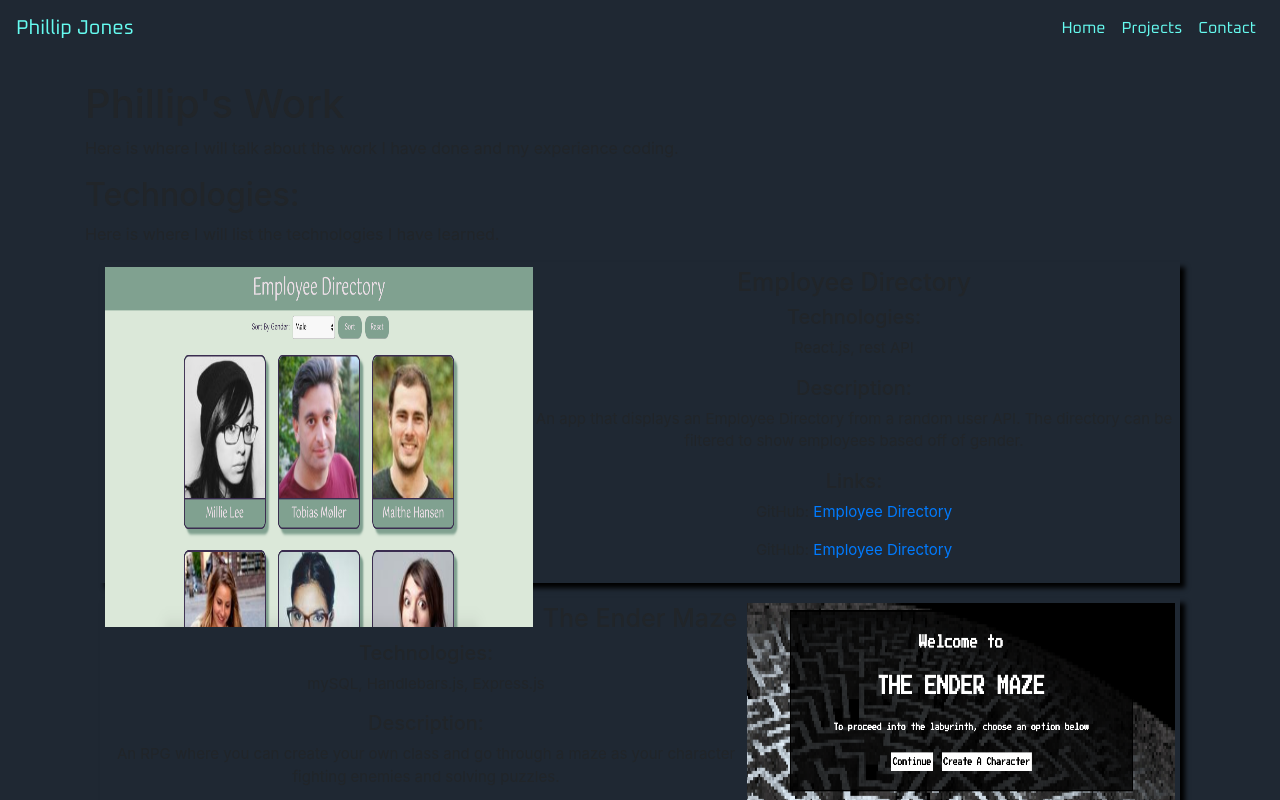
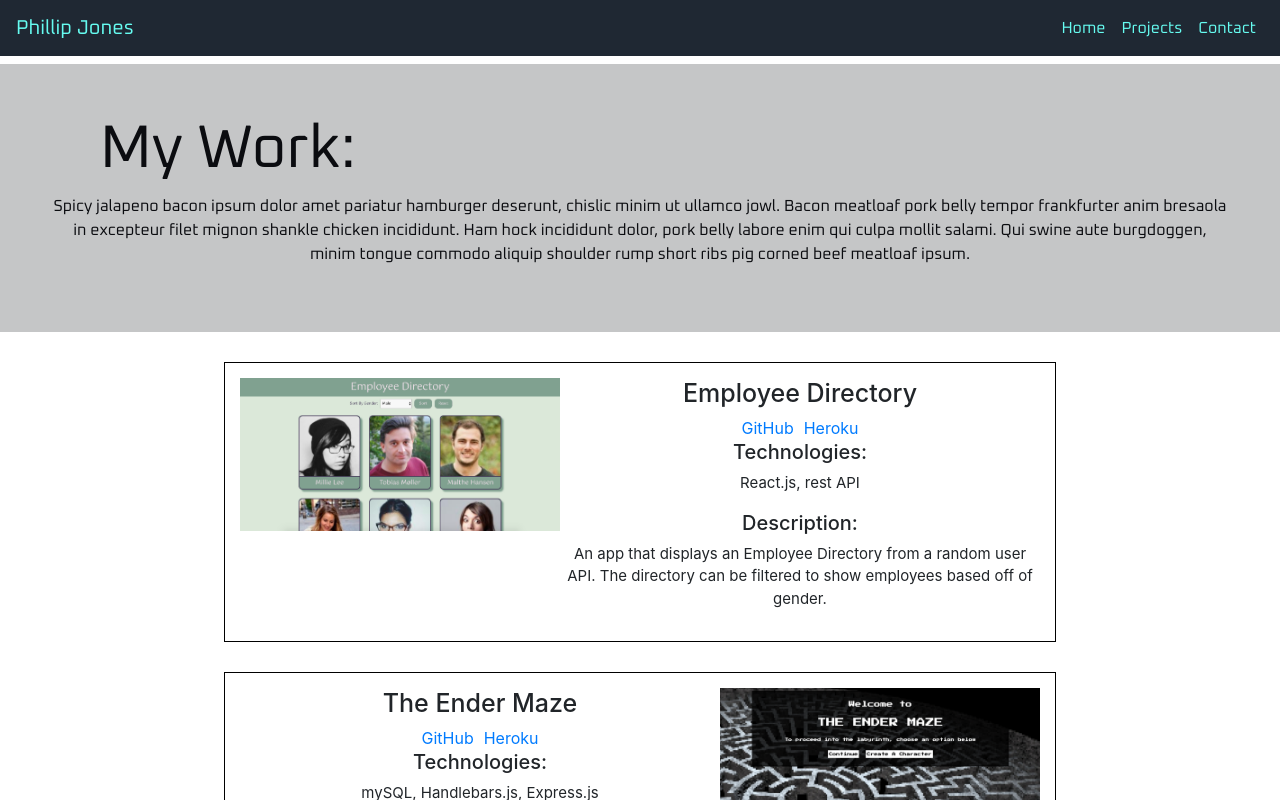
Before and after one commit to ptj92e/React-Portfolio, a React (Create React App) app: page / in a window 1280 px wide. Both pictures are taken after a click on the link "Projects". Shown: the top 800 px of the page. Built offline with nearby package versions, Linux system fonts and the light colour scheme.

Commit message:
Fixed projects styling

```diff
--- a/src/App.css
+++ b/src/App.css
@@ -1,5 +1,4 @@
 body {
   margin: 0px;
   padding: 0px;
-  background-color: #1f2833;
 }
--- a/src/components/About/About.js
+++ b/src/components/About/About.js
@@ -4,7 +4,7 @@ import "./About.css";
 function About() {
     return (
         <div className="aboutDiv">
-            <h1>About Phillip:</h1>
+            <h1>About Me:</h1>
             <div id="infoDiv">
                 <div id="pastDiv">
                     <i className="fas fa-headphones fa-5x"></i>
--- a/src/components/Portfolio/Portfolio.js
+++ b/src/components/Portfolio/Portfolio.js
@@ -1,6 +1,7 @@
 import React, { Component } from "react";
 import { thisExpression } from "@babel/types";
 import Navbar from "../Navbar/Navbar";
+import Footer from "../Footer/Footer";
 import Contact from "../pages/Contact";
 import Home from "../pages/Home";
 import Projects from "../pages/Projects";
@@ -26,6 +27,7 @@ class Portfolio extends Component {
             <div className="portfolio">
                 <Navbar currentPage={this.state.currentPage} handlePageChange={this.handlePageChange} />
                 {this.renderPage()}
+                <Footer />
             </div>
         );
     };
--- a/src/components/ProjectCard/ProjectCard.css
+++ b/src/components/ProjectCard/ProjectCard.css
@@ -1,14 +1,23 @@
 .projectContainer {
-    margin-top: 0px;
+    margin-top: 15px;
+    margin-bottom: 20px;
+}
+#projectText {
+    display: block;
+    text-align: center;
+    overflow: auto;
 }
 .leftCard {
-    text-align: center;
-    margin: 15px;
-    padding: 5px;
-    box-shadow: 5px 5px 5px black;
+    width: 65%;
+    display: block;
+    margin-left: auto;
+    margin-right: auto;
+    margin-top: 30px;
+    padding: 15px;
+    border: 1px solid black;
 }
 .leftCard img {
-    height: 45vh;
+    height: 95%;
     width: 40%;
     float: left;
 }
@@ -22,13 +31,16 @@
     font-size: 15px;
 }
 .rightCard {
-    text-align: center;
-    margin: 15px;
-    padding: 5px;
-    box-shadow: 5px 5px 5px black;
+    width: 65%;
+    display: block;
+    margin-left: auto;
+    margin-right: auto;
+    margin-top: 30px;
+    padding: 15px;
+    border: 1px solid black;
 }
 .rightCard img {
-    height: 45vh;
+    height: 95%;
     width: 40%;
     float: right;
 }
@@ -41,3 +53,7 @@
 .rightCard p {
     font-size: 15px;
 }
+#linkDiv a {
+    margin-left: 5px;
+    margin-right: 5px;
+}
--- a/src/components/ProjectCard/ProjectCard.js
+++ b/src/components/ProjectCard/ProjectCard.js
@@ -5,15 +5,16 @@ function ProjectCard(props) {
     return (
         <div className={props.className} id={props.id}>
             <img src={props.image} alt={props.title} />
-            <div>
+            <div id="projectText">
                 <h1>{props.title}</h1>
+                <div id="linkDiv">
+                    <a href={props.github}>GitHub</a>
+                    <a href={props.heroku}>Heroku</a>
+                </div>
                 <h3>Technologies:</h3>
                 <p>{props.technologies}</p>
                 <h3>Description:</h3>
                 <p>{props.description}</p>
-                <h3>Links:</h3>
-                <p>GitHub: <a href={props.github}>{props.title}</a></p>
-                <p>GitHub: <a href={props.heroku}>{props.title}</a></p>
             </div>
         </div>
     )
--- a/src/components/ProjectTitle/ProjectTitle.css
+++ b/src/components/ProjectTitle/ProjectTitle.css
@@ -1,3 +1,15 @@
 .projectTitle {
-    margin-top: 10vh;
+    margin-top: 8vh;
+    width: 100%;
+    padding: 50px;
+    background-color: #c5c6c7;
+    color: #0b0c10;
+    font-family: 'Oxanium', cursive;
 }
+.projectTitle h1 {
+    font-size: 60px;
+    margin-left: 50px;
+}
+.projectTitle p {
+    text-align: center;
+}
--- a/src/components/ProjectTitle/ProjectTitle.js
+++ b/src/components/ProjectTitle/ProjectTitle.js
@@ -3,11 +3,9 @@ import "./ProjectTitle.css";
 
 function ProjectTitle() {
     return (
-        <div className="container projectTitle">
-            <h1>Phillip's Work</h1>
-            <p>Here is where I will talk about the work I have done and my experience coding.</p>
-            <h2>Technologies:</h2>
-            <p>Here is where I will list the technologies I have learned.</p>
+        <div className="projectTitle">
+            <h1>My Work:</h1>
+            <p>Spicy jalapeno bacon ipsum dolor amet pariatur hamburger deserunt, chislic minim ut ullamco jowl. Bacon meatloaf pork belly tempor frankfurter anim bresaola in excepteur filet mignon shankle chicken incididunt. Ham hock incididunt dolor, pork belly labore enim qui culpa mollit salami. Qui swine aute burgdoggen, minim tongue commodo aliquip shoulder rump short ribs pig corned beef meatloaf ipsum.</p>
         </div>
     );
 };
--- a/src/components/pages/Contact.js
+++ b/src/components/pages/Contact.js
@@ -1,12 +1,10 @@
 import React from "react";
 import ContactTitle from "../ContactTitle/ContactTitle";
-import Footer from "../Footer/Footer";
 
 function Contact() {
     return (
         <div>
             <ContactTitle />
-            <Footer />
         </div>
     );
 };
--- a/src/components/pages/Home.js
+++ b/src/components/pages/Home.js
@@ -1,14 +1,12 @@
 import React from "react";
 import Title from "../Title/Title";
 import About from "../About/About";
-import Footer from "../Footer/Footer";
 
 function Home() {
     return(
         <div>
             <Title />
             <About />
-            <Footer />
         </div>
     );
 };
--- a/src/components/pages/Projects.js
+++ b/src/components/pages/Projects.js
@@ -2,7 +2,6 @@ import React, { Component } from "react";
 import ProjectTitle from "../ProjectTitle/ProjectTitle";
 import ProjectCard from "../ProjectCard/ProjectCard";
 import data from "../../utils/data.json";
-import Footer from "../Footer/Footer";
 
 class Projects extends Component {
     state = {
@@ -12,7 +11,7 @@ class Projects extends Component {
         return (
             <div>
                 <ProjectTitle />
-                <div className="container projectContainer">
+                <div className="projectContainer">
                     {this.state.projects.map(project =>
                         (project.id % 2 === 0) ? (
                             <ProjectCard
@@ -41,7 +40,6 @@ class Projects extends Component {
                         )
                     )}
                 </div>
-                <Footer />
             </div>
         );
     }
```
